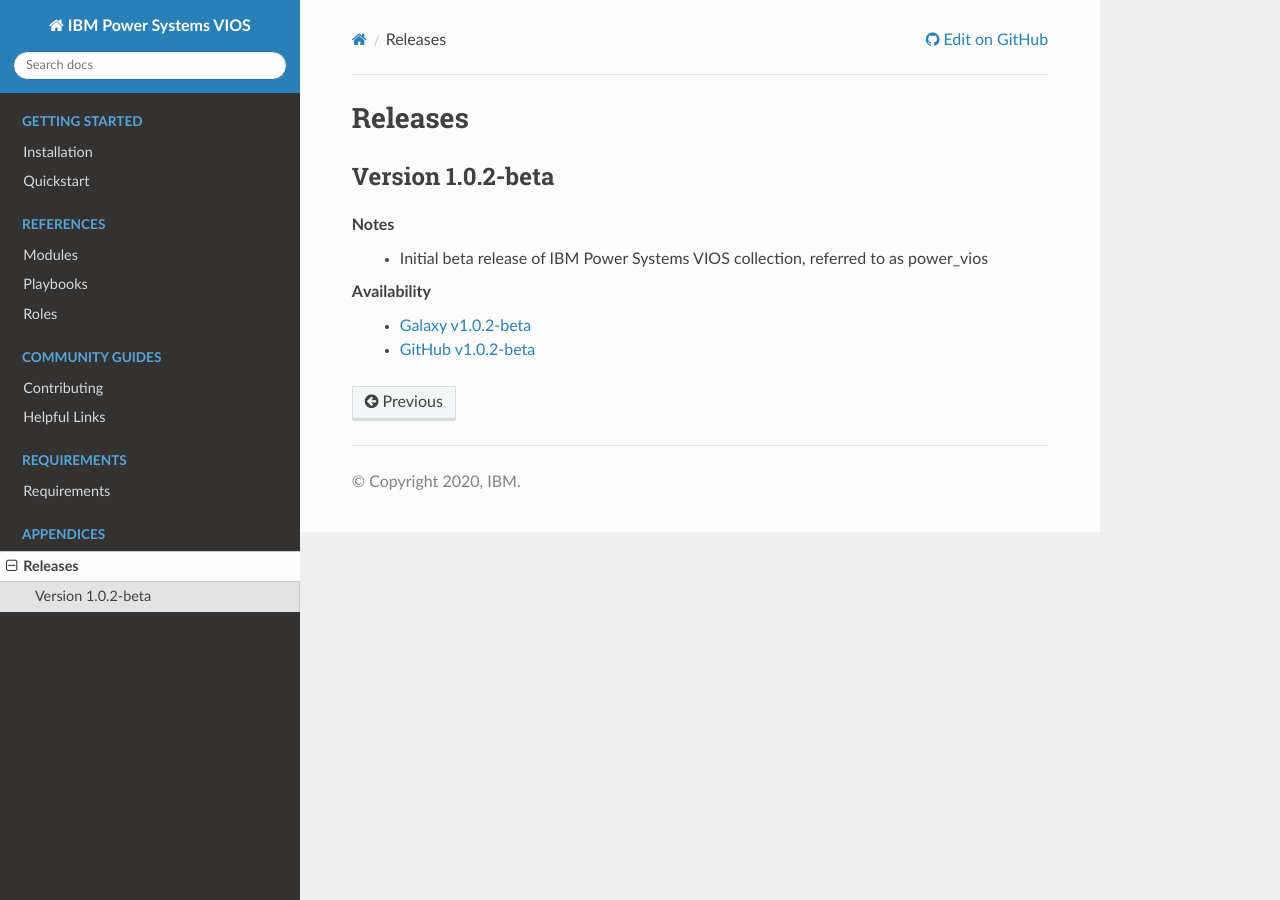
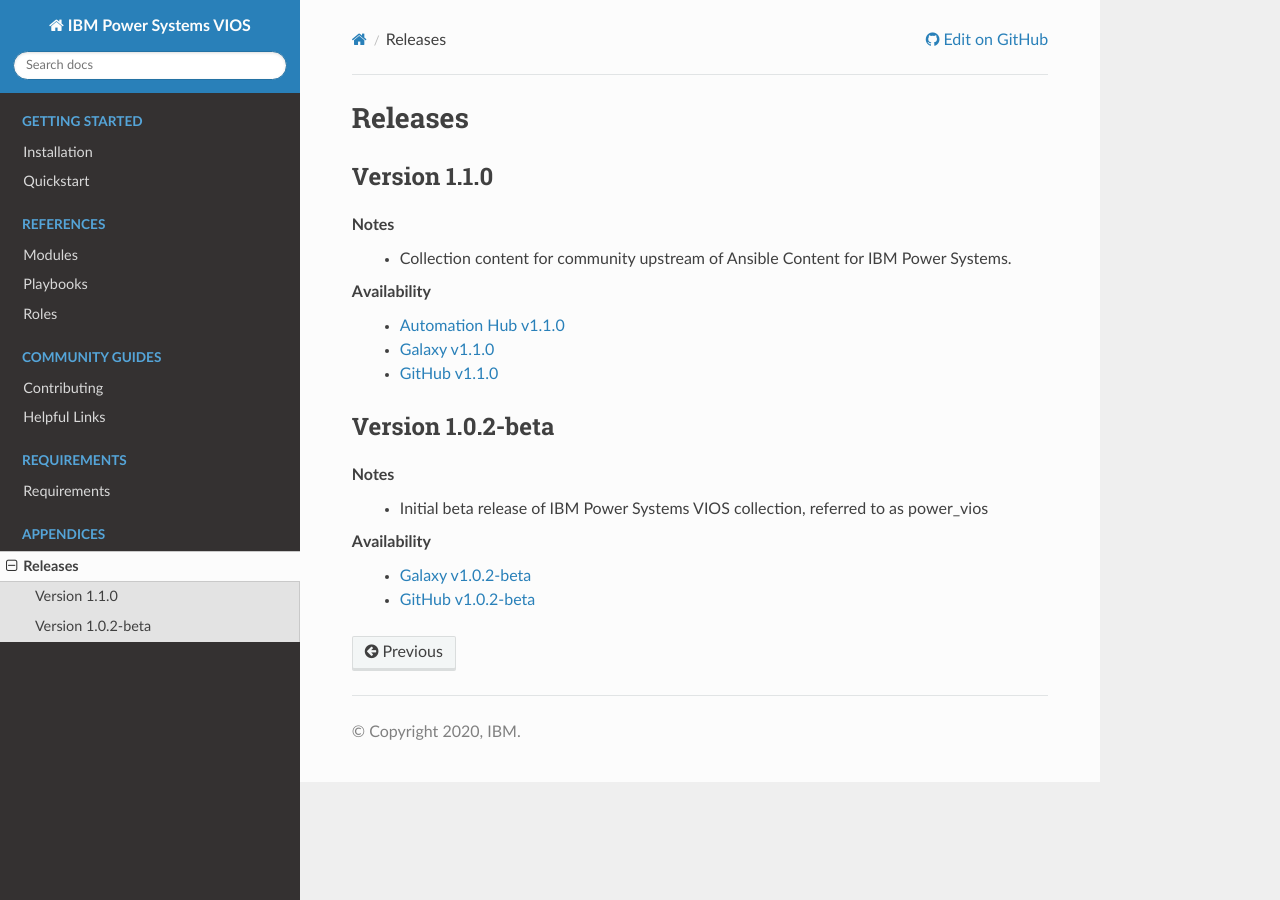
Before and after one commit to IBM/ansible-power-vios, a Sphinx documentation site: the page built from docs/source/release_notes.rst, in a window 1280 px wide. Built offline with Sphinx 7.4.7 and the Read the Docs theme 2.0.0, drawn with Linux system fonts in a browser that asks for light colours.

Commit message:
Galaxy upstream v1.1.0

```diff
--- a/docs/source/release_notes.rst
+++ b/docs/source/release_notes.rst
@@ -4,6 +4,25 @@
 
 Releases
 ========
+
+Version 1.1.0
+------------------
+Notes
+  * Collection content for community upstream of Ansible Content for IBM Power Systems.
+
+Availability
+  * `Automation Hub v1.1.0`_
+  * `Galaxy v1.1.0`_
+  * `GitHub v1.1.0`_
+
+.. _Automation Hub v1.1.0:
+   https://cloud.redhat.com/ansible/automation-hub/ibm/power_vios
+
+.. _Galaxy v1.1.0:
+   https://galaxy.ansible.com/download/ibm-power_vios-1.1.0.tar.gz
+
+.. _GitHub v1.1.0:
+   https://github.com/IBM/ansible-power-vios/releases/download/v1.1.0/ibm-power_vios-1.1.0.tar.gz
 
 Version 1.0.2-beta
 ------------------
--- a/galaxy.yml
+++ b/galaxy.yml
@@ -7,7 +7,7 @@
 name: power_vios
 
 # The version of the collection.
-version: 1.0.2-beta
+version: 1.1.0
 
 # Collection README file (relative to root path)
 readme: README.md
```
Also changed, not shown: docs/source/installation.rst (+5 -5 lines), 1 other file.
